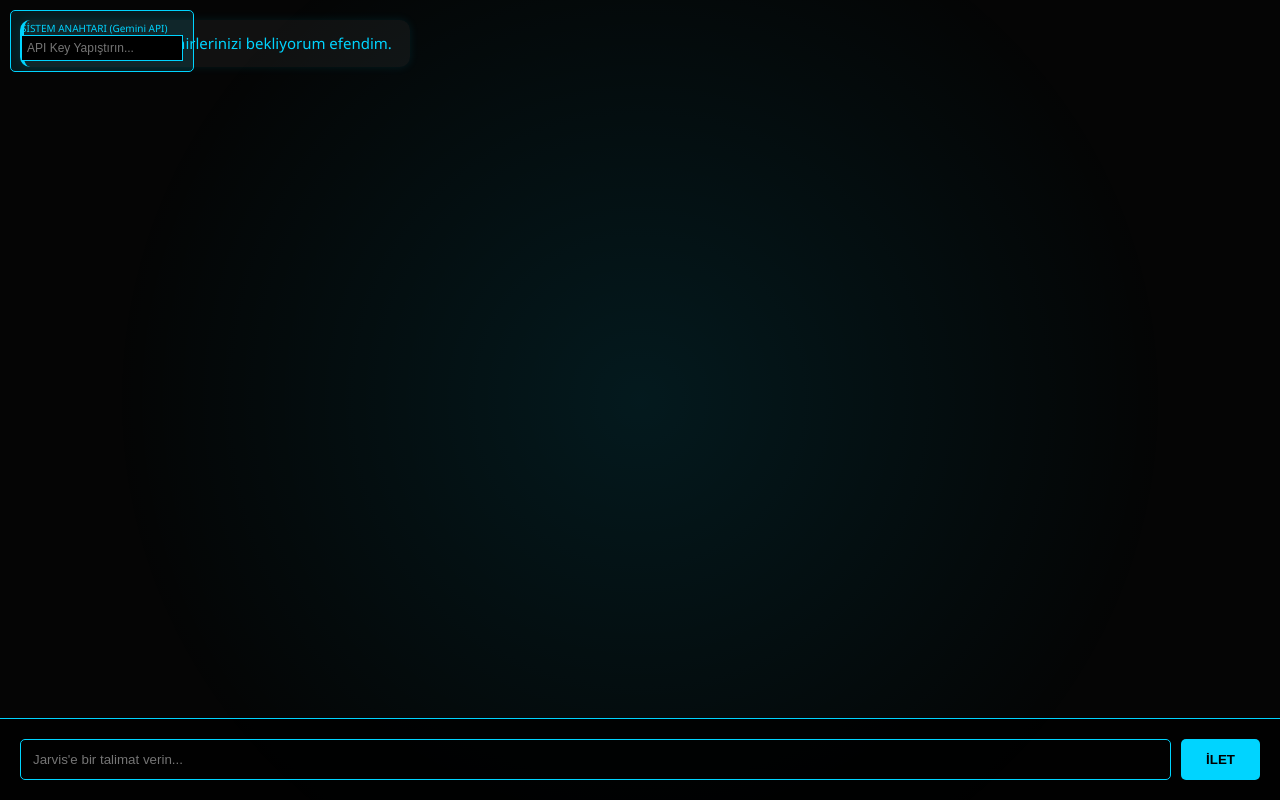
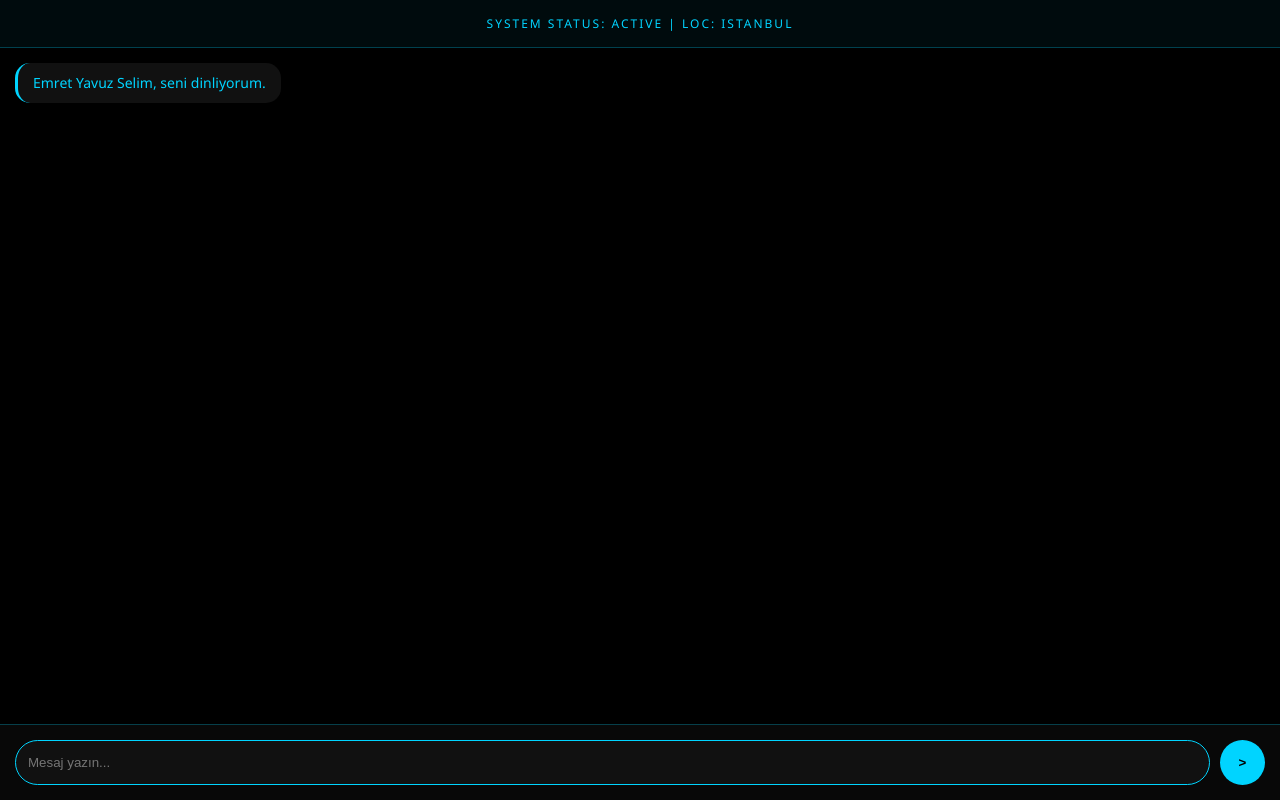
Before and after one commit to yavuzky89/JARVIS-5.0, a plain HTML site: page index.html in a window 1280 px wide. Drawn offline with Linux system fonts and the light colour scheme.

Commit message:
Update index.html

```diff
--- a/index.html
+++ b/index.html
@@ -2,200 +2,98 @@
 <html lang="tr">
 <head>
     <meta charset="UTF-8">
-    <meta name="viewport" content="width=device-width, initial-scale=1.0">
-    <title>JARVIS - Integrated AI</title>
+    <meta name="viewport" content="width=device-width, initial-scale=1.0, maximum-scale=1.0, user-scalable=no">
+    <title>JARVIS Mobile</title>
     <style>
-        :root {
-            --glow-color: #00d4ff;
-            --bg-color: #050505;
+        * { box-sizing: border-box; -webkit-tap-highlight-color: transparent; }
+        body {
+            background: #000; color: #00d4ff;
+            font-family: 'Segoe UI', sans-serif;
+            margin: 0; height: 100vh; display: flex; flex-direction: column;
         }
 
-        body {
-            background-color: var(--bg-color);
-            color: var(--glow-color);
-            font-family: 'Segoe UI', Tahoma, Geneva, Verdana, sans-serif;
-            margin: 0;
-            height: 100vh;
-            display: flex;
-            flex-direction: column;
-            overflow: hidden;
+        /* Mobil HUD Tasarımı */
+        .header {
+            padding: 15px; border-bottom: 1px solid #00d4ff44;
+            text-align: center; font-size: 12px; letter-spacing: 2px;
+            background: rgba(0, 212, 255, 0.05);
         }
 
-        /* Fütüristik Arka Plan */
-        .background-overlay {
-            position: fixed;
-            top: 0; left: 0; width: 100%; height: 100%;
-            background: radial-gradient(circle at center, rgba(0, 212, 255, 0.1) 0%, transparent 70%);
-            z-index: -1;
+        #chat-flow {
+            flex: 1; overflow-y: auto; padding: 15px;
+            display: flex; flex-direction: column; gap: 12px;
         }
 
-        /* API Ayar Paneli */
-        .api-config {
-            position: absolute;
-            top: 10px;
-            left: 10px;
-            background: rgba(0, 212, 255, 0.1);
-            padding: 10px;
-            border: 1px solid var(--glow-color);
-            border-radius: 5px;
-            z-index: 100;
+        .bubble {
+            max-width: 85%; padding: 10px 15px; border-radius: 15px;
+            font-size: 14px; line-height: 1.4;
         }
 
-        .api-config input {
-            background: black;
-            color: white;
-            border: 1px solid var(--glow-color);
-            padding: 5px;
-            font-size: 12px;
-            width: 150px;
+        .user { align-self: flex-end; background: #00d4ff22; border: 1px solid #00d4ff; color: #fff; }
+        .jarvis { align-self: flex-start; background: #111; border-left: 3px solid #00d4ff; }
+
+        .input-area {
+            padding: 15px; background: #080808; border-top: 1px solid #00d4ff44;
+            display: flex; gap: 10px;
         }
 
-        /* Mesaj Penceresi */
-        #chat-container {
-            flex-grow: 1;
-            padding: 20px;
-            overflow-y: auto;
-            display: flex;
-            flex-direction: column;
-            gap: 15px;
-            scroll-behavior: smooth;
-        }
-
-        .message {
-            max-width: 80%;
-            padding: 12px 18px;
-            border-radius: 10px;
-            line-height: 1.5;
-            font-size: 15px;
-        }
-
-        .user-msg {
-            align-self: flex-end;
-            background: rgba(0, 212, 255, 0.2);
-            border-right: 4px solid var(--glow-color);
-            color: white;
-        }
-
-        .jarvis-msg {
-            align-self: flex-start;
-            background: rgba(255, 255, 255, 0.05);
-            border-left: 4px solid var(--glow-color);
-            box-shadow: 0 0 10px rgba(0, 212, 255, 0.1);
-        }
-
-        /* Giriş Alanı */
-        .input-bar {
-            padding: 20px;
-            background: rgba(0, 0, 0, 0.8);
-            border-top: 1px solid var(--glow-color);
-            display: flex;
-            gap: 10px;
-        }
-
-        input#userInput {
-            flex-grow: 1;
-            background: transparent;
-            border: 1px solid var(--glow-color);
-            padding: 12px;
-            color: white;
-            border-radius: 5px;
-            outline: none;
+        input {
+            flex: 1; background: #111; border: 1px solid #00d4ff;
+            color: #fff; padding: 12px; border-radius: 25px; outline: none;
         }
 
         button {
-            background: var(--glow-color);
-            color: black;
-            border: none;
-            padding: 0 25px;
-            border-radius: 5px;
-            font-weight: bold;
-            cursor: pointer;
-            transition: 0.3s;
-        }
-
-        button:hover {
-            box-shadow: 0 0 15px var(--glow-color);
-        }
-
-        /* Yükleniyor Animasyonu */
-        .typing {
-            font-style: italic;
-            opacity: 0.7;
-            font-size: 13px;
+            background: #00d4ff; border: none; width: 45px; height: 45px;
+            border-radius: 50%; cursor: pointer; font-weight: bold;
         }
     </style>
 </head>
 <body>
 
-<div class="background-overlay"></div>
+<div class="header">SYSTEM STATUS: ACTIVE | LOC: ISTANBUL</div>
 
-<div class="api-config">
-    <label style="font-size: 10px; display: block;">SİSTEM ANAHTARI (Gemini API)</label>
-    <input type="password" id="apiKey" placeholder="API Key Yapıştırın...">
+<div id="chat-flow">
+    <div class="bubble jarvis">Emret Yavuz Selim, seni dinliyorum.</div>
 </div>
 
-<div id="chat-container">
-    <div class="message jarvis-msg">Sistem çevrimiçi. Emirlerinizi bekliyorum efendim.</div>
-</div>
-
-<div class="input-bar">
-    <input type="text" id="userInput" placeholder="Jarvis'e bir talimat verin..." onkeypress="if(event.key === 'Enter') sendMessage()">
-    <button onclick="sendMessage()">İLET</button>
+<div class="input-area">
+    <input type="text" id="userInput" placeholder="Mesaj yazın..." onkeypress="if(event.key === 'Enter') bootJarvis()">
+    <button onclick="bootJarvis()">></button>
 </div>
 
 <script>
-    async function sendMessage() {
-        const apiKey = document.getElementById('apiKey').value;
-        const input = document.getElementById('userInput');
-        const chatContainer = document.getElementById('chat-container');
-        const userText = input.value.trim();
+    // ANAHTARINI AŞAĞIDAKİ TIRNAKLARIN İÇİNE YAPIŞTIR
+    const API_KEY = "BURAYA_API_KEY_GELECEK";
 
-        if (!apiKey) {
-            alert("Lütfen önce API anahtarınızı sol üstteki kutuya girin!");
-            return;
-        }
-        if (!userText) return;
+    async function bootJarvis() {
+        const box = document.getElementById('userInput');
+        const flow = document.getElementById('chat-flow');
+        const text = box.value.trim();
 
-        // Kullanıcı Mesajını Ekle
-        addMessage(userText, 'user-msg');
-        input.value = '';
+        if (!text || API_KEY.includes("BURAYA")) return;
 
-        // Jarvis İşliyor Mesajı
-        const loadingId = 'loading-' + Date.now();
-        addMessage('Jarvis analiz ediyor...', 'jarvis-msg', loadingId);
+        // Kullanıcı mesajı
+        flow.innerHTML += `<div class="bubble user">${text}</div>`;
+        box.value = '';
+        flow.scrollTop = flow.scrollHeight;
 
         try {
-            const response = await fetch(`https://generativelanguage.googleapis.com/v1beta/models/gemini-1.5-flash:generateContent?key=${apiKey}`, {
+            const res = await fetch(`https://generativelanguage.googleapis.com/v1beta/models/gemini-1.5-flash:generateContent?key=${API_KEY}`, {
                 method: "POST",
                 headers: { "Content-Type": "application/json" },
                 body: JSON.stringify({
-                    contents: [{
-                        parts: [{ text: `Sen Tony Stark'ın yardımcısı Jarvis'sin. Bana 'efendim' diye hitap et. Çok kısa, zeki ve fütüristik cevaplar ver. Soru: ${userText}` }]
-                    }]
+                    contents: [{ parts: [{ text: `Sen Jarvis'sin. Efendin Yavuz Selim'e kısa ve teknolojik cevaplar ver. Soru: ${text}` }] }]
                 })
             });
 
-            const data = await response.json();
-            const aiResponse = data.candidates[0].content.parts[0].text;
+            const data = await res.json();
+            const reply = data.candidates[0].content.parts[0].text;
 
-            // Yükleniyor yazısını kaldır ve cevabı yaz
-            document.getElementById(loadingId).remove();
-            addMessage(aiResponse, 'jarvis-msg');
-
-        } catch (error) {
-            document.getElementById(loadingId).innerText = "Hata: Sistem bağlantısı kesildi. Anahtarı kontrol edin.";
-            console.error(error);
+            flow.innerHTML += `<div class="bubble jarvis">${reply}</div>`;
+            flow.scrollTop = flow.scrollHeight;
+        } catch (e) {
+            flow.innerHTML += `<div class="bubble jarvis" style="color:red">Bağlantı hatası!</div>`;
         }
-    }
-
-    function addMessage(text, className, id = null) {
-        const div = document.createElement('div');
-        div.className = `message ${className}`;
-        if (id) div.id = id;
-        div.innerText = text;
-        const container = document.getElementById('chat-container');
-        container.appendChild(div);
-        container.scrollTop = container.scrollHeight;
     }
 </script>
 
```
